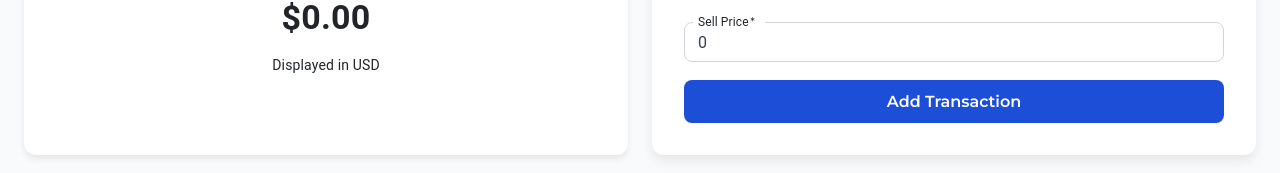
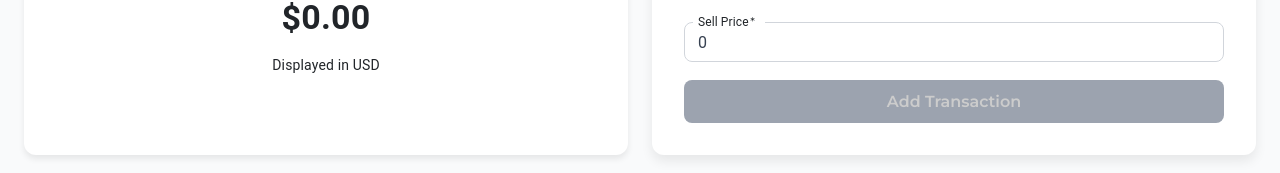
Before and after one commit to jadghader/telecom-dashboard, a React (Create React App) app: page /dashboard in a window 1280 px wide. Shown: the part 496-669 px from the top of the page. Built offline with nearby package versions, Linux system fonts and the light colour scheme; no server answers; the database is empty; sample sign-in values are in the browser's storage.

Commit message:
Added some new functionalities for button

```diff
--- a/src/components/styled-components/Button.tsx
+++ b/src/components/styled-components/Button.tsx
@@ -12,15 +12,17 @@ interface ButtonProps {
   width?: string; // Custom width
   height?: string; // Custom height
   margin?: string; // Custom margin
+  disabled?: boolean; // Disabled state
+  sx?: React.CSSProperties; // Extra styling
 }
 
 const ButtonContainer = styled.button<ButtonProps>`
   display: flex;
   align-items: center;
   justify-content: center;
-  width: ${({ width }) => width || "auto"}; // Custom width if provided
-  height: ${({ height }) => height || "auto"}; // Custom height if provided
-  margin: ${({ margin }) => margin || "0"}; // Custom margin if provided
+  width: ${({ width }) => width || "auto"};
+  height: ${({ height }) => height || "auto"};
+  margin: ${({ margin }) => margin || "0"};
   padding: ${({ padding, size }) => {
     if (padding) return padding;
     switch (size) {
@@ -48,14 +50,16 @@ const ButtonContainer = styled.button<ButtonProps>`
   font-weight: 600;
   border: none;
   border-radius: ${({ borderRadius }) => borderRadius || "8px"};
-  cursor: pointer;
-  background-color: ${({ theme }) => theme.primary};
-  color: #FFFFFF;
+  cursor: ${({ disabled }) => (disabled ? "not-allowed" : "pointer")};
+  background-color: ${({ theme, disabled }) =>
+    disabled ? "gray" : theme.primary};
+  color: ${({ disabled }) => (disabled ? "#ccc" : "#FFFFFF")};
   transition: background-color 0.3s ease, transform 0.2s ease;
 
   &:hover {
-    background-color: ${({ theme }) => theme.accent};
-    transform: scale(1.01);
+    background-color: ${({ theme, disabled }) =>
+      disabled ? "gray" : theme.accent};
+    transform: ${({ disabled }) => (disabled ? "none" : "scale(1.01)")};
   }
 
   &:focus {
@@ -78,10 +82,15 @@ const Button: React.FC<ButtonProps> = ({
   width,
   height,
   margin,
+  disabled = false,
+  sx = {},
 }) => {
+  // Use a no-op function if disabled
+  const handleClick = disabled ? () => {} : onClick;
+
   return (
     <ButtonContainer
-      onClick={onClick}
+      onClick={handleClick} // Prevent click when disabled
       size={size}
       fontSize={fontSize}
       padding={padding}
@@ -89,6 +98,8 @@ const Button: React.FC<ButtonProps> = ({
       width={width}
       height={height}
       margin={margin}
+      disabled={disabled}
+      style={{ ...sx }} // Apply extra styling via sx prop
     >
       {icon && icon}
       {children}
--- a/src/components/transactions/TransactionForm.tsx
+++ b/src/components/transactions/TransactionForm.tsx
@@ -1,4 +1,5 @@
 import React, { useState, useEffect } from "react";
+import { Snackbar } from "@mui/material";
 import { db } from "../../firebase";
 import {
   collection,
@@ -30,7 +31,9 @@ const TransactionForm: React.FC<TransactionFormProps> = ({
 }) => {
   const { theme } = useThemeDetect();
   const isMobile = useMediaQuery(`(max-width: 600px)`);
-
+  const [isAdding, setIsAdding] = useState(false);
+  const [snackbarOpen, setSnackbarOpen] = useState(false);
+  const [snackbarMessage, setSnackbarMessage] = useState("");
   const [customerName, setCustomerName] = useState("");
   const [selectedProvider, setSelectedProvider] = useState("");
   const [selectedCategory, setSelectedCategory] = useState("");
@@ -85,7 +88,13 @@ const TransactionForm: React.FC<TransactionFormProps> = ({
         id: doc.id,
         ...doc.data(),
       }));
-      setItems(itemList);
+      const sortedItems = itemList.sort((a, b) => {
+        const priceA = (a as any).source_price || 0;
+        const priceB = (b as any).source_price || 0;
+        return priceA - priceB;
+      });
+
+      setItems(sortedItems);
     };
 
     fetchItems();
@@ -118,7 +127,11 @@ const TransactionForm: React.FC<TransactionFormProps> = ({
 
   const handleSubmit = async (e: React.FormEvent) => {
     e.preventDefault();
+    if (isAdding) return; // Prevent multiple clicks
+
+    setIsAdding(true); // Disable button
     const revenue = sellPrice - sourcePrice;
+
     try {
       await addDoc(collection(db, "transactions"), {
         customerName,
@@ -130,7 +143,12 @@ const TransactionForm: React.FC<TransactionFormProps> = ({
         revenue,
         date: Timestamp.fromDate(new Date(transactionDate)),
       });
+
       fetchTransactions();
+      setSnackbarMessage("Transaction added successfully ✅");
+      setSnackbarOpen(true);
+
+      // Reset form fields
       setCustomerName("");
       setSelectedProvider("");
       setSelectedCategory("");
@@ -142,11 +160,35 @@ const TransactionForm: React.FC<TransactionFormProps> = ({
       setTransactionDate(
         DateTime.now().setZone("UTC+2").toFormat("yyyy-LL-dd'T'HH:mm")
       );
+
+      // Show checkmark animation for 1 sec before enabling button
+      setTimeout(() => {
+        setIsAdding(false);
+      }, 1000);
     } catch (error) {
       console.error("Error adding transaction:", error);
+      setSnackbarMessage("Error adding transaction ❌");
+      setSnackbarOpen(true);
+      setIsAdding(false);
     }
   };
 
+  // Close Snackbar
+  const handleCloseSnackbar = () => {
+    setSnackbarOpen(false);
+  };
+  const isFormValid = () => {
+    return (
+      customerName !== "" &&
+      selectedProvider !== "" &&
+      selectedCategory !== "" &&
+      selectedItem !== "" &&
+      sellPrice > 0 &&
+      sourcePrice > 0 &&
+      priceType !== "" &&
+      transactionDate !== ""
+    );
+  };
   return (
     <Box
       sx={{
@@ -375,19 +417,33 @@ const TransactionForm: React.FC<TransactionFormProps> = ({
           }}
         />
 
-        {/* Submit Button */}
         <Button
           onClick={handleSubmit}
+          disabled={isAdding || !isFormValid()} // Disable if form is invalid or already adding
           size="large"
           padding="12px"
           fontSize="1rem"
           borderRadius="8px"
           width="100%"
           margin="10px 0px 0px 0px"
+          sx={{
+            backgroundColor:
+              isAdding || !isFormValid() ? theme.disabled : theme.primary, // Change background color when adding or form is invalid
+            cursor: isAdding || !isFormValid() ? "not-allowed" : "pointer", // Change cursor style when adding or form is invalid
+          }}
         >
           Add Transaction
         </Button>
       </form>
+      {/* Snackbar Notification */}
+      {snackbarOpen && (
+        <Snackbar
+          open={snackbarOpen}
+          autoHideDuration={3000}
+          onClose={handleCloseSnackbar}
+          message={snackbarMessage}
+        />
+      )}
     </Box>
   );
 };
```
Also changed, not shown: 1 other file (tests, documents, lock files or other folders).
